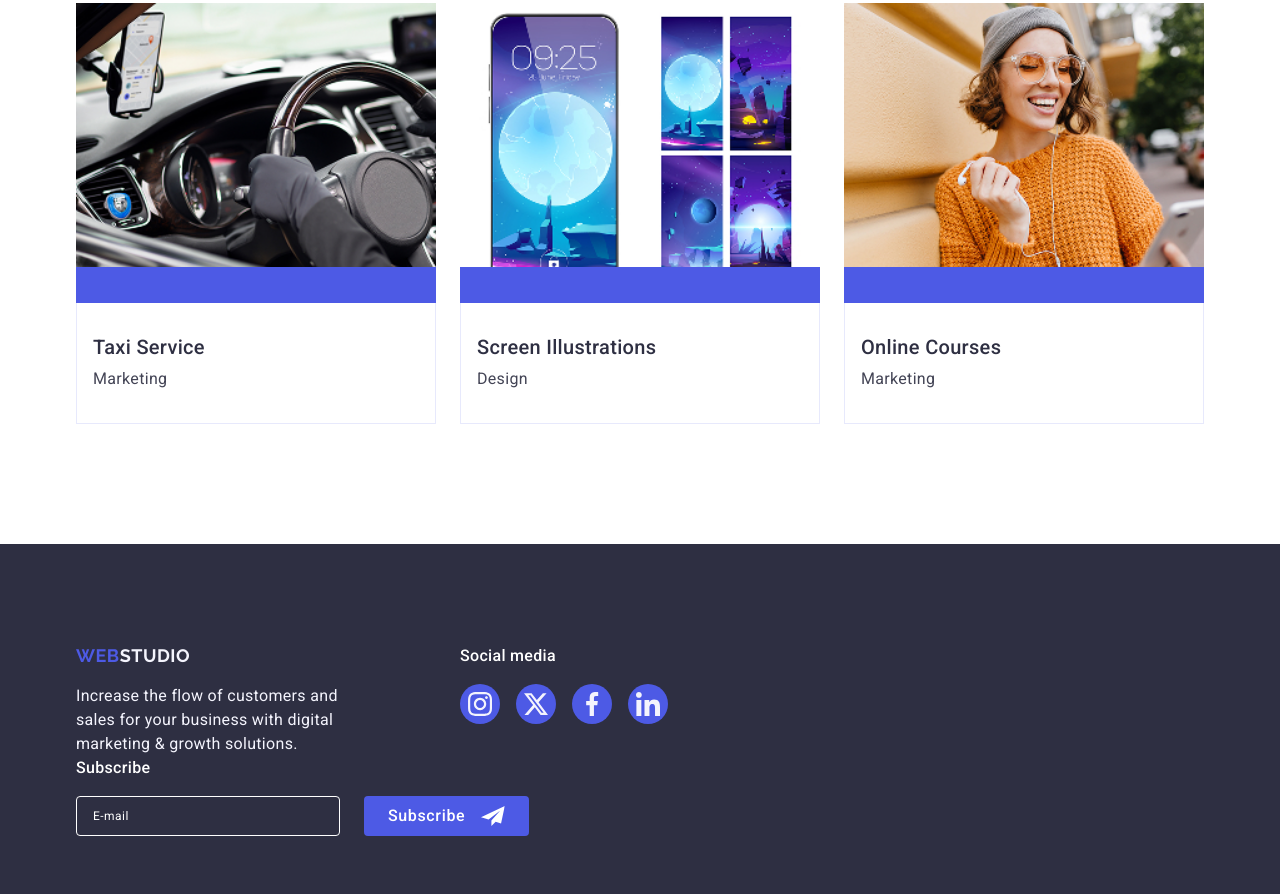
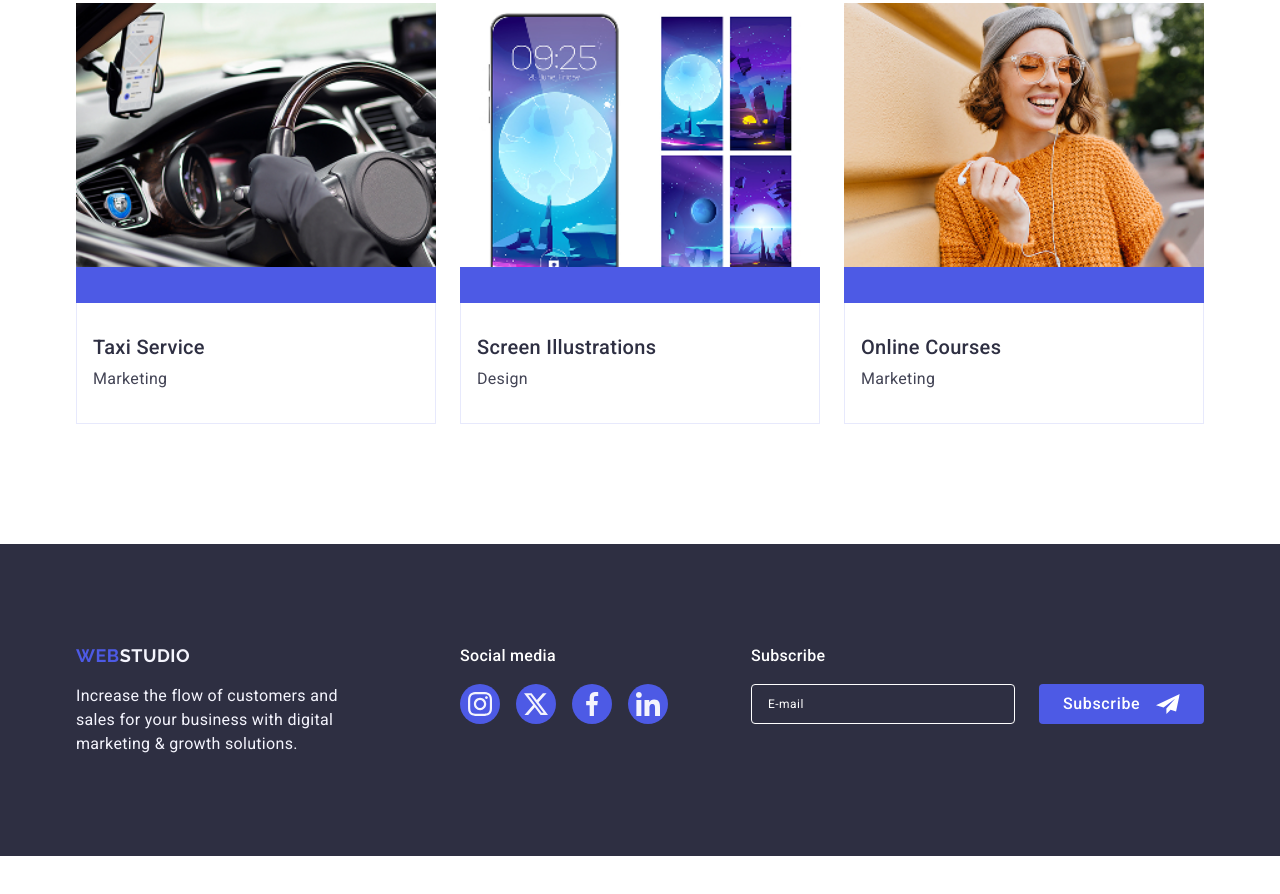
Before and after one commit to anjelina-v/goit-markup-hw-06, a plain HTML site: page index.html in a window 1280 px wide. Shown: the part 2609-3503 px from the top of the page. After the commit the page ends 3465 px from the top, so only its background shows below. Drawn offline with nearby package versions, Linux system fonts and the light colour scheme.

Commit message:
Fix desktop footer

```diff
--- a/css/footer.css
+++ b/css/footer.css
@@ -163,5 +163,6 @@
 
   .footer-block-3 {
     margin-left: auto;
+    max-width: 453px;
   }
 }
```
